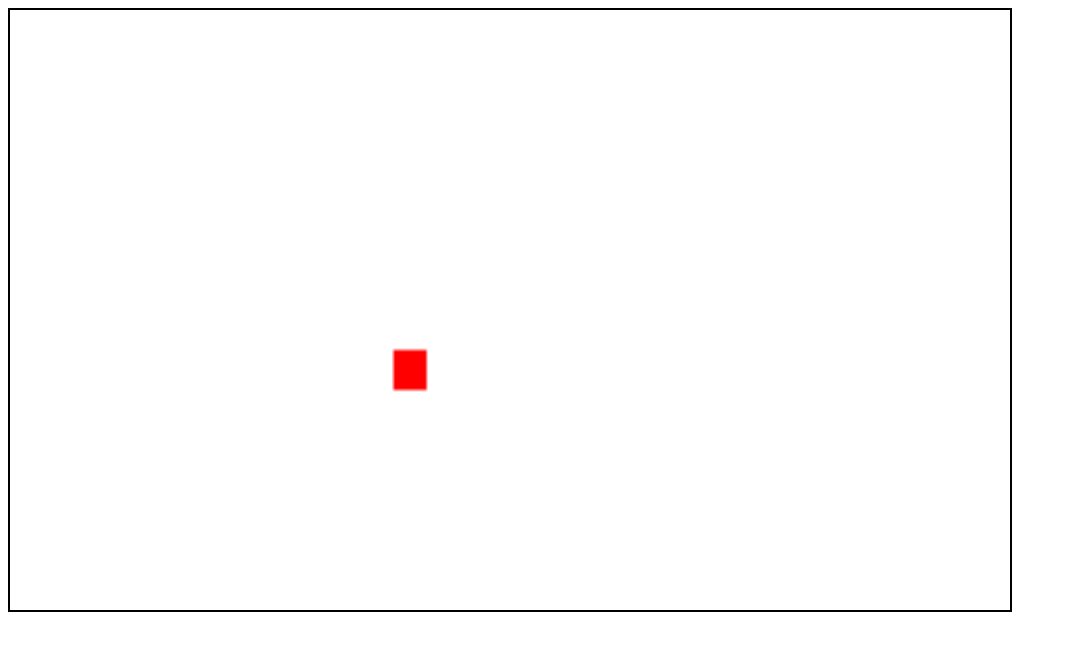
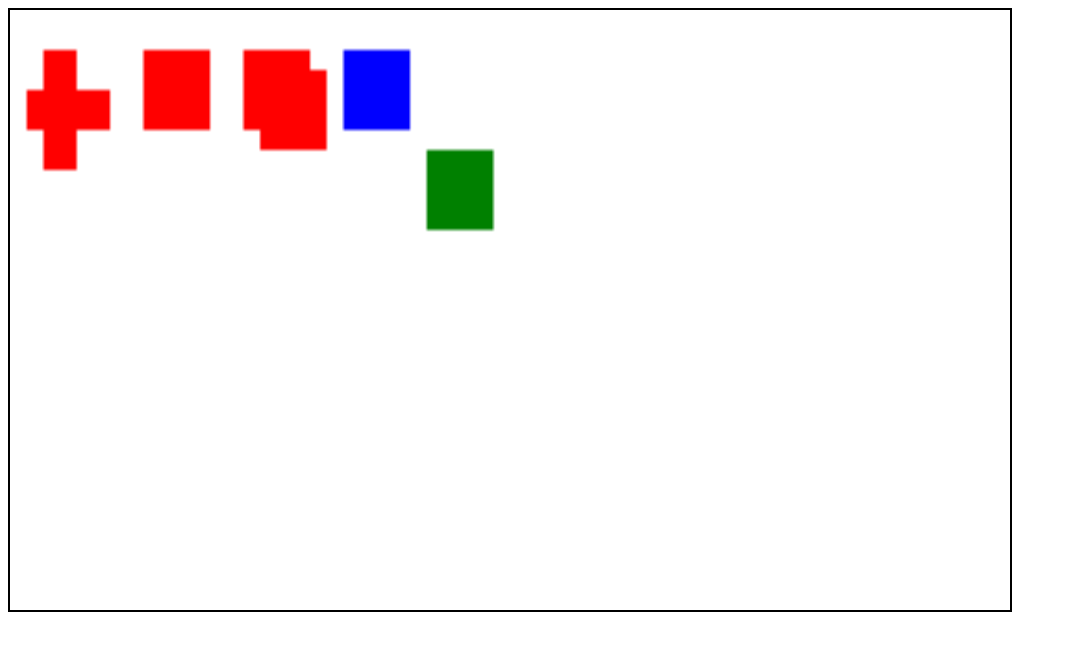
Before and after one commit to Ziiii/Canvas-project, a plain HTML site: page index.html in a window 1280 px wide. Shown: the whole page, without its empty margins (0-1067 px from the left). Drawn offline with Linux system fonts and the light colour scheme.

Commit message:
Intersected added

```diff
--- a/director.js
+++ b/director.js
@@ -1,32 +1,42 @@
 class Director {
-    constructor(scene,rects,updateRate=100){
+    constructor(scene, rects, updateRate = 100) {
         this.updateRate = updateRate;
         this.scene = scene;
         this.rects = rects;
         this.update = this.update.bind(this);
     }
 
-    update(){
-        for(let rect of this.rects){
+    update() {
+        for (let rect of this.rects) {
             rect.update();
         }
+
+        this.checkIntersections(this.rects);
         this.scene.clearScene();
         this.scene.drawRects(this.rects)
     }
 
-    start(){
-        this.timerId = setInterval(this.update,this.updateRate);
+    checkIntersections(rects) {
+        rects.map((rectA) => {
+            rects.map((rectB) => {
+                rectA.IntersectorHandler(rectB);
+            })
+        })
     }
 
-    end(){
+    start() {
+        this.timerId = setInterval(this.update, this.updateRate);
+    }
+
+    end() {
         clearInterval(this.timerId);
     }
 
-    test(){
+    test() {
         let rects = [];
-        rects.push(new Rect(10,10,10,10));
-        rects.push(new Rect(30,10,10,10));
-        rects.push(new Rect(10,30,10,10,"red"));
+        rects.push(new Rect(10, 10, 10, 10));
+        rects.push(new Rect(30, 10, 10, 10));
+        rects.push(new Rect(10, 30, 10, 10, "red"));
         this.drawRects(rects);
     }
 
--- a/index.html
+++ b/index.html
@@ -16,9 +16,33 @@
             return rects;
         }
 
+        function getIntersectedRects(){
+            let rects = [];
+            rects.push(new Rect(10,10,10,30,"blue"));
+            rects.push(new Rect(5,20,25,10));
+
+            rects.push(new Rect(10,10,20,20,"blue"));
+            rects.push(new Rect(15,15,10,10));
+            rects[2].move(30,0);
+            rects[3].move(30,0);
+
+            rects.push(new Rect(10,10,20,20,"blue"));
+            rects.push(new Rect(15,15,20,20));
+            rects[4].move(60,0);
+            rects[5].move(60,0);
+
+            rects.push(new Rect(10,10,20,20,"blue"));
+            rects.push(new Rect(35,35,20,20));
+            rects[6].move(90,0);
+            rects[7].move(90,0);
+
+            return rects;
+        }
+
         document.addEventListener("DOMContentLoaded", function(event) {
             let scene = new Scene('scene');
-            let rects = getRects();
+            //let rects = getRects();
+            let rects = getIntersectedRects();
             let director = new Director(scene,rects);
             director.start()
         });
--- a/rect.js
+++ b/rect.js
@@ -1,5 +1,5 @@
 class Rect {
-    constructor(x,y,width,height,color="green"){
+    constructor(x, y, width, height, color = "green") {
         this.x1 = x;
         this.y1 = y;
         this.height = height;
@@ -7,26 +7,39 @@ class Rect {
         this.color = color;
     }
 
-    get y2(){
+    get y2() {
         return this.y1 + this.height;
     }
 
-    get x2(){
+    get x2() {
         return this.x1 + this.width;
     }
 
-    update(){
-        this.move(0.3,-0.3)
+    update() {
+        //this.move(0.3,-0.3)
     }
 
-    move(x,y){
-        this.x1+=x;
-        this.y1+=y;
+    move(x, y) {
+        this.x1 += x;
+        this.y1 += y;
+    }
+
+    isIntersected(rect) {
+        return !(this.y1 > rect.y2
+            || this.y2 < rect.y1
+            || this.x2 < rect.x1
+            || this.x1 > rect.x2);
+    }
+
+    IntersectorHandler(rect) {
+        if (rect !== this && this.isIntersected(rect)) {
+            this.color = 'red';
+        }
     }
 
 }
 
-(function(){
+(function () {
     console.log("Rect tests");
 
     let x1 = 10;
@@ -36,25 +49,55 @@ class Rect {
     let x2 = x1 + width;
     let y2 = y1 + height;
 
-    let r1 = new Rect(10,20,30,40);
-    if(r1.x1 === x1 && r1.x2 === x2){
+    let r1 = new Rect(10, 20, 30, 40);
+    if (r1.x1 === x1 && r1.x2 === x2) {
         console.log('x good')
     }
     else {
         console.log('x fail')
     }
 
-    if(r1.y1 === y1 && r1.y2 === y2){
+    if (r1.y1 === y1 && r1.y2 === y2) {
         console.log('y good')
     }
     else {
         console.log('y fail')
     }
 
-    if(r1.width === width && r1.height === height){
+    if (r1.width === width && r1.height === height) {
         console.log('sizes good')
     }
     else {
         console.log('sizes fail')
     }
+
+    console.log("Intersected tests");
+
+    let a1 = new Rect(10, 10, 10, 30, "blue");
+    let b1 = new Rect(5, 20, 25, 10);
+    a1.IntersectorHandler(b1);
+
+    let a2 = new Rect(10, 10, 20, 20, "blue");
+    let b2 = new Rect(15, 15, 10, 10);
+    a2.IntersectorHandler(b2);
+
+    let a3 = new Rect(10, 10, 20, 20, "blue");
+    let b3 = new Rect(15, 15, 20, 20);
+    a3.IntersectorHandler(b3);
+
+    let a4 = new Rect(10, 10, 20, 20, "blue");
+    let b4 = new Rect(35, 35, 20, 20);
+    a4.IntersectorHandler(b4);
+
+    if (a1.color === "red"
+        && a2.color === "red"
+        && a3.color === "red"
+        && a4.color !== "red") {
+        console.log("Intersected tests success!");
+    }
+    else {
+        console.log("Intersected tests fail");
+    }
+
+
 })();
```
